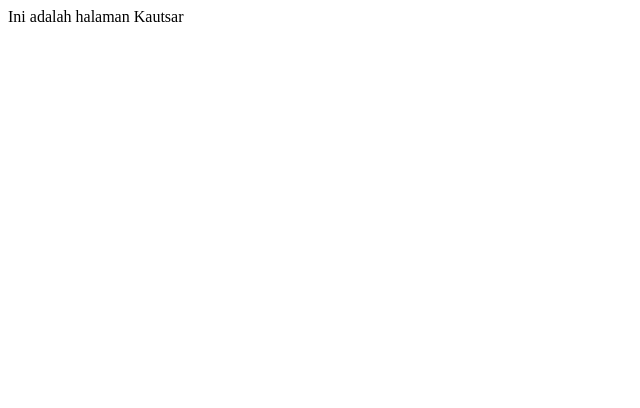
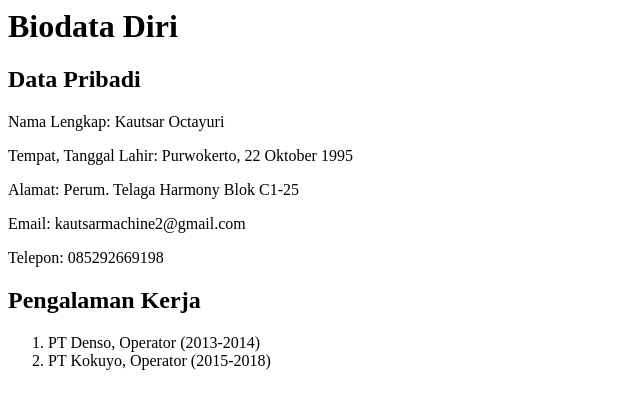
Before and after one commit to LawlietEL/cloudcomputing-uas, a plain HTML site: page kautsar.html in a window 1280 px wide. Shown: the whole page, without its empty margins (0-640 px from the left). Drawn offline with Linux system fonts and the light colour scheme.

Commit message:
Input Biodata Diri

```diff
--- a/kautsar.html
+++ b/kautsar.html
@@ -1 +1,24 @@
-<div>Ini adalah halaman Kautsar</div>
+<html>
+<head>
+    <title>Biodata Diri</title>
+</head>
+<body>
+    <div class="container">
+        <h1>Biodata Diri</h1>
+        <div class="info">
+            <h2>Data Pribadi</h2>
+            <p>Nama Lengkap: Kautsar Octayuri</p>
+            <p>Tempat, Tanggal Lahir: Purwokerto, 22 Oktober 1995</p>
+            <p>Alamat: Perum. Telaga Harmony Blok C1-25</p>
+            <p>Email: kautsarmachine2@gmail.com</p>
+            <p>Telepon: 085292669198</p>
+            </ul>
+            <h2>Pengalaman Kerja</h2>
+            <ol>
+                <li>PT Denso, Operator (2013-2014)</li>
+                <li>PT Kokuyo, Operator (2015-2018)</li>
+            </ol>
+        </div>
+    </div>
+</body>
+</html>
```
